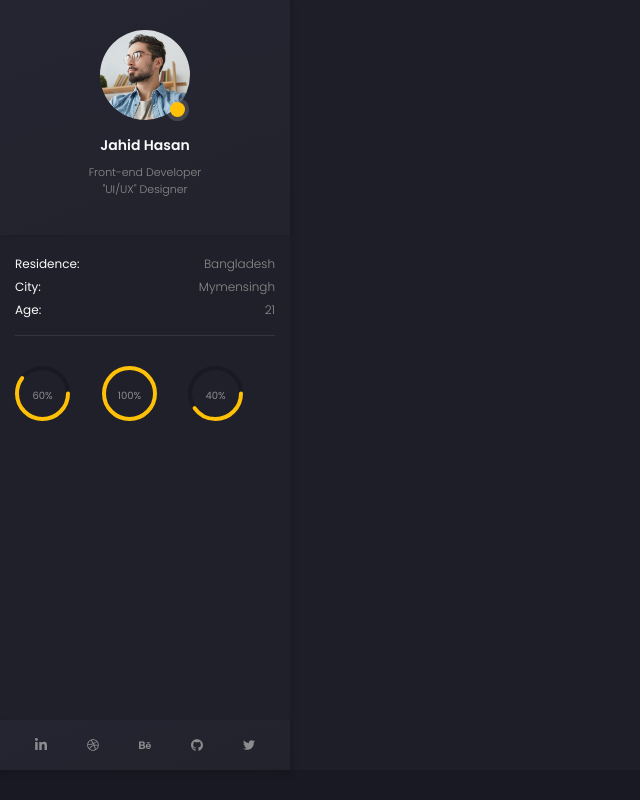
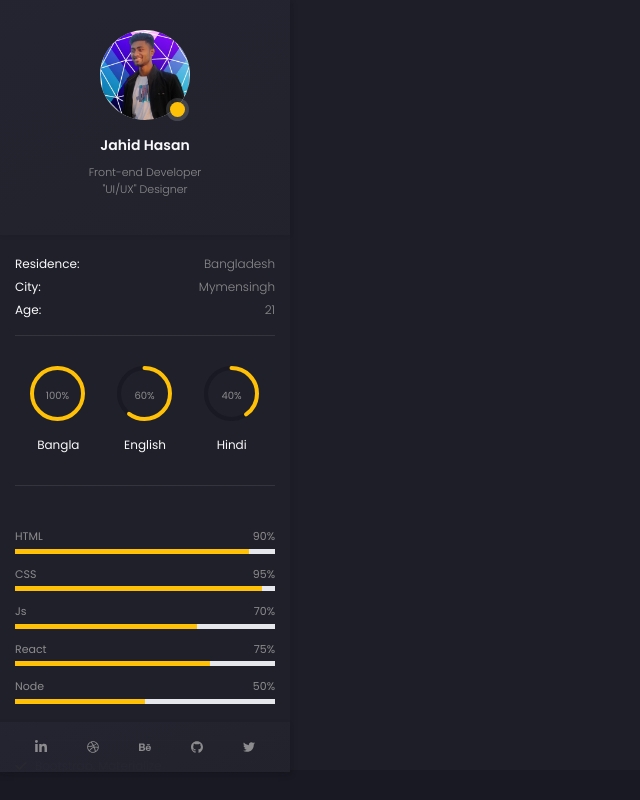
Before and after one commit to Hasan0734/my-portfolio, a Next.js app: page / in a window 1280 px wide. Shown: the whole page, without its empty margins (0-640 px from the left). Built offline with nearby package versions, Linux system fonts and the light colour scheme.

Commit message:
sidebar complete

```diff
--- a/components/AnimatedProgressProvider.js
+++ /dev/null
@@ -1,34 +0,0 @@
-import React, { useEffect, useState } from "react";
-import { Animate } from "react-move";
-export default function AnimatedProgressProvider(props) {
-  const [isAnimated, setIsAnimated] = useState(false);
-
-  useEffect(() => {
-    let interval;
-    if (props.repeat) {
-      interval = setInterval(() => {
-        setIsAnimated(!isAnimated);
-      }, props.duration * 1000);
-    } else {
-      setIsAnimated(!isAnimated);
-    }
-    interval = clearTimeout(interval);
-  }, [isAnimated, props.repeat, props.duration]);
-
-  return (
-    <Animate
-      start={() => ({
-        value: props.valueStart,
-      })}
-      update={() => ({
-        value: [isAnimated ? props.valueEnd : props.valueStart],
-        timing: {
-          duration: props.duration * 1000,
-          ease: props.easingFunction,
-        },
-      })}
-    >
-      {props.children}
-    </Animate>
-  );
-}
--- a/components/CircularProgress.js
+++ b/components/CircularProgress.js
@@ -16,8 +16,6 @@ export default function CircularProgress({
   const radius = (size - strokeWidth) / 2;
   const circumference = radius * Math.PI * 2;
   const dash = (progress * circumference) / 100;
-  console.log(dash);
-
   return (
     <svg width={size} height={size} viewBox={viewBox}>
       <circle
@@ -35,7 +33,7 @@ export default function CircularProgress({
         cy={size / 2}
         r={radius}
         strokeWidth={`${strokeWidth}px`}
-        transform={`rotate(-90) ${size / 2} ${size / 2})`}
+        transform={`rotate(-90 ${size / 2} ${size / 2})`}
         strokeDasharray={[dash, circumference - dash]}
         strokeLinecap={"round"}
         style={{ transition: "all 0.5s" }}
--- a/package.json
+++ b/package.json
@@ -9,9 +9,13 @@
     "lint": "next lint"
   },
   "dependencies": {
+    "feather-icons-react": "^0.5.0",
     "next": "12.3.1",
     "react": "18.2.0",
-    "react-dom": "18.2.0"
+    "react-dom": "18.2.0",
+    "react-icons": "^4.4.0",
+    "tailwind-scrollbar": "^2.0.1",
+    "tailwind-scrollbar-hide": "^1.1.7"
   },
   "devDependencies": {
     "autoprefixer": "^10.4.12",
--- a/pages/_document.js
+++ b/pages/_document.js
@@ -5,7 +5,7 @@ export default function Document() {
     <Html lang="en">
       <Head />
       <link rel="preconnect" href="https://fonts.googleapis.com" />
-      <link rel="preconnect" href="https://fonts.gstatic.com" crossOrigin />
+      <link rel="preconnect" href="https://fonts.gstatic.com" />
       <link
         href="https://fonts.googleapis.com/css2?family=Poppins:ital,wght@0,100;0,200;0,300;0,400;0,500;0,600;0,700;0,800;0,900;1,100;1,200;1,300;1,400;1,500;1,600;1,700;1,800;1,900&display=swap"
         rel="stylesheet"
--- a/pages/index.js
+++ b/pages/index.js
@@ -1,34 +1,46 @@
 import React, { useState } from "react";
-import "react-circular-progressbar/dist/styles.css";
 import CircularProgress from "../components/CircularProgress";
+
+const skills = [
+  { id: 1, label: "HTML", progress: 90 },
+  { id: 2, label: "CSS", progress: 95 },
+  { id: 3, label: "Js", progress: 70 },
+  { id: 4, label: "React", progress: 75 },
+  { id: 5, label: "Node", progress: 50 },
+];
 
 export default function Home() {
   const [english, setEnglish] = useState(60);
   const [bangla, setBangla] = useState(100);
   const [hindi, setHindi] = useState(40);
+
   return (
     <div className="max-w-[1440px] container w-full h-full mx-auto relative bg-[#1e1e28]">
       <div className="">
         {/* left sidebar */}
         <div
           className="bg-[#20202a] w-[290px] min-w-[290px] h-[calc(100vh_-_30px)]
-        z-[999] relative shadow-[0px_3px_8px_0_rgba(15,15,20,0.2)]"
+        z-[999] relative shadow-[0px_3px_8px_0_rgba(15,15,20,0.2)] scroll-smooth scrollbar
+
+          scrollbar-hide"
         >
-          <div className="">
-            <div className="profile_header p-[30px] h-[235px] w-full z-[9999] shadow-[0_1px_4px_0_rgba(15,15,20,0.1)]">
+          <div
+            className="profile_header p-[30px] h-[235px]  z-[9999] fixed w-[290px] min-w-[290px]
+            shadow-[0_1px_4px_0_rgba(15,15,20,0.1)]"
+          >
             <div
               className="profile_avatar w-[90px]
                h-[90px] mx-auto my-0 mb-[15px] rounded-full relative"
             >
               <div className="w-full h-full rounded-full z-0 relative profile_img">
                 <img
-                    className="rounded-full w-full h-full object-cover"
-                    src="./assets/face-1.jpg"
+                  className="rounded-full w-full h-full object-cover "
+                  src="./assets/profile.jpg"
                   alt=""
                 />
                 <div
-                    className="w-[30px] h-[30px] text-center  expand
-                  absolute  text-[11px] leading-[30px] opacity-0 z-10 self-center top-7 left-7 p-[10px]"
+                  className="w-[30px] h-[30px] text-center expand
+                  absolute  text-[11px] leading-[30px]  z-10 self-center top-7 left-7 p-[10px]"
                 >
                   <svg
                     className="text-white"
@@ -44,6 +56,7 @@ export default function Home() {
                 <div className="pro_available_light"></div>
               </div>
             </div>
+
             <div>
               <h5 className="text-[#fafafc] text-center font-semibold text-[14px]">
                 Jahid Hasan
@@ -53,7 +66,8 @@ export default function Home() {
               Front-end Developer <br /> &quot;UI/UX&quot; Designer
             </div>
           </div>
-            <div className="h-screen w-full overflow-hidden block absolute top-0">
+
+          <div className="h-full w-full block absolute top-0">
             <div
               style={{
                 transform: "translate3d(0px, 0px, 0px)",
@@ -91,7 +105,20 @@ export default function Home() {
               </div>
               <div className="p-[15px]">
                 <div className="grid grid-cols-3">
-                    <div className="mb-[15px] text-center">
+                  <div className="mb-[15px] text-center flex  flex-col items-center ">
+                    <div className="mb-[15px] w-[65%]">
+                      <CircularProgress
+                        size={55}
+                        strokeWidth={4}
+                        color={"#FFC107"}
+                        percentage={bangla}
+                      />
+                    </div>
+                    <h6 className="text-[12px] font-normal text-[#fafafc]">
+                      Bangla
+                    </h6>
+                  </div>
+                  <div className="mb-[15px] text-center flex flex-col items-center">
                     <div className="mb-[15px] w-[65%]">
                       <CircularProgress
                         size={55}
@@ -100,18 +127,12 @@ export default function Home() {
                         percentage={english}
                       />
                     </div>
+                    <h6 className="text-[12px] font-normal text-[#fafafc]">
+                      English
+                    </h6>
                   </div>
-                    <div className="mb-[15px] text-center">
+                  <div className="mb-[15px] text-center flex  flex-col items-center">
                     <div className="mb-[15px] w-[65%]">
-                        <CircularProgress
-                          size={55}
-                          strokeWidth={4}
-                          color={"#FFC107"}
-                          percentage={bangla}
-                        />
-                      </div>
-                    </div>
-                    <div className="mb-[15px] text-center">
                       <CircularProgress
                         size={55}
                         strokeWidth={4}
@@ -119,12 +140,101 @@ export default function Home() {
                         percentage={hindi}
                       />
                     </div>
+                    <h6 className="text-[12px] font-normal text-[#fafafc]">
+                      Hindi
+                    </h6>
+                  </div>
+                </div>
+                <div className="bg-[#646466] w-full h-[1px] opacity-[0.3] mt-4"></div>
+              </div>
+              <div className="p-[15px]">
+                {skills.map((skill) => (
+                  <div key={skill.id} className="progress_bar my-3">
+                    <label className="w-full text-[11px] text-[#8c8c8e] flex justify-between mb-1">
+                      <span>{skill.label}</span>
+                      <span>{skill.progress}%</span>
+                    </label>
+
+                    <div class="w-full bg-gray-200 h-[5px] dark:bg-gray-700">
+                      <div
+                        class="bg-[#FFC107] h-[5px]"
+                        style={{ width: `${skill.progress}%` }}
+                      ></div>
+                    </div>
+                  </div>
+                ))}
+                <div className="bg-[#646466] w-full h-[1px] opacity-[0.3] mt-9"></div>
+                <ul className="mt-4">
+                  <li className="text-[#8c8c8e] text-[12px] font-[300] flex gap-2 items-center">
+                    <svg
+                      className="text-[#FFC107] w-3 h-3"
+                      fill="currentColor"
+                      xmlns="http://www.w3.org/2000/svg"
+                      viewBox="0 0 512 512"
+                    >
+                      <path d="M470.6 105.4c12.5 12.5 12.5 32.8 0 45.3l-256 256c-12.5 12.5-32.8 12.5-45.3 0l-128-128c-12.5-12.5-12.5-32.8 0-45.3s32.8-12.5 45.3 0L192 338.7 425.4 105.4c12.5-12.5 32.8-12.5 45.3 0z" />
+                    </svg>
+                    <span>Bootstrap, Materialize</span>
+                  </li>
+                  <li className="text-[#8c8c8e] text-[12px] font-[300] flex gap-2 items-center">
+                    <svg
+                      className="text-[#FFC107] w-3 h-3"
+                      fill="currentColor"
+                      xmlns="http://www.w3.org/2000/svg"
+                      viewBox="0 0 512 512"
+                    >
+                      <path d="M470.6 105.4c12.5 12.5 12.5 32.8 0 45.3l-256 256c-12.5 12.5-32.8 12.5-45.3 0l-128-128c-12.5-12.5-12.5-32.8 0-45.3s32.8-12.5 45.3 0L192 338.7 425.4 105.4c12.5-12.5 32.8-12.5 45.3 0z" />
+                    </svg>
+                    <span>Stylus, Sass, Less</span>
+                  </li>
+                  <li className="text-[#8c8c8e] text-[12px] font-[300] flex gap-2 items-center">
+                    <svg
+                      className="text-[#FFC107] w-3 h-3"
+                      fill="currentColor"
+                      xmlns="http://www.w3.org/2000/svg"
+                      viewBox="0 0 512 512"
+                    >
+                      <path d="M470.6 105.4c12.5 12.5 12.5 32.8 0 45.3l-256 256c-12.5 12.5-32.8 12.5-45.3 0l-128-128c-12.5-12.5-12.5-32.8 0-45.3s32.8-12.5 45.3 0L192 338.7 425.4 105.4c12.5-12.5 32.8-12.5 45.3 0z" />
+                    </svg>
+                    <span>Gulp, Webpack, Grunt</span>
+                  </li>
+                  <li className="text-[#8c8c8e] text-[12px] font-[300] flex gap-2 items-center">
+                    <svg
+                      className="text-[#FFC107] w-3 h-3"
+                      fill="currentColor"
+                      xmlns="http://www.w3.org/2000/svg"
+                      viewBox="0 0 512 512"
+                    >
+                      <path d="M470.6 105.4c12.5 12.5 12.5 32.8 0 45.3l-256 256c-12.5 12.5-32.8 12.5-45.3 0l-128-128c-12.5-12.5-12.5-32.8 0-45.3s32.8-12.5 45.3 0L192 338.7 425.4 105.4c12.5-12.5 32.8-12.5 45.3 0z" />
+                    </svg>
+                    <span>GIT knowledge</span>
+                  </li>
+                </ul>
+                <div className="bg-[#646466] w-full h-[1px] opacity-[0.3] mt-9"></div>
+
+                <div className="mt-4">
+                  <a
+                    href="/"
+                    className="text-[#8c8c8e] text-[10px] flex gap-2 items-center tracking-[1.5px]
+                   font-semibold inline-block uppercase"
+                  >
+                    Download
+                    <svg
+                      className="w-3 h-3"
+                      xmlns="http://www.w3.org/2000/svg"
+                      fill="currentColor"
+                      viewBox="0 0 512 512"
+                    >
+                      <path d="M288 32c0-17.7-14.3-32-32-32s-32 14.3-32 32V274.7l-73.4-73.4c-12.5-12.5-32.8-12.5-45.3 0s-12.5 32.8 0 45.3l128 128c12.5 12.5 32.8 12.5 45.3 0l128-128c12.5-12.5 12.5-32.8 0-45.3s-32.8-12.5-45.3 0L288 274.7V32zM64 352c-35.3 0-64 28.7-64 64v32c0 35.3 28.7 64 64 64H448c35.3 0 64-28.7 64-64V416c0-35.3-28.7-64-64-64H346.5l-45.3 45.3c-25 25-65.5 25-90.5 0L165.5 352H64zM432 456c-13.3 0-24-10.7-24-24s10.7-24 24-24s24 10.7 24 24s-10.7 24-24 24z" />
+                    </svg>
+                  </a>
                 </div>
               </div>
             </div>
           </div>
 
-            <div className="pro_ssocial">
+          <div className="pro_ssocial fixed bottom-3 w-[290px] min-w-[290px]">
+            <dir className="flex justify-between items-center w-full pro_ssocial_main px-[35px]">
               <a className="" href="/linkedin">
                 <svg
                   className="text-[#8c8c8e] w-3"
@@ -175,7 +285,7 @@ export default function Home() {
                   <path d="M459.37 151.716c.325 4.548.325 9.097.325 13.645 0 138.72-105.583 298.558-298.558 298.558-59.452 0-114.68-17.219-161.137-47.106 8.447.974 16.568 1.299 25.34 1.299 49.055 0 94.213-16.568 130.274-44.832-46.132-.975-84.792-31.188-98.112-72.772 6.498.974 12.995 1.624 19.818 1.624 9.421 0 18.843-1.3 27.614-3.573-48.081-9.747-84.143-51.98-84.143-102.985v-1.299c13.969 7.797 30.214 12.67 47.431 13.319-28.264-18.843-46.781-51.005-46.781-87.391 0-19.492 5.197-37.36 14.294-52.954 51.655 63.675 129.3 105.258 216.365 109.807-1.624-7.797-2.599-15.918-2.599-24.04 0-57.828 46.782-104.934 104.934-104.934 30.213 0 57.502 12.67 76.67 33.137 23.715-4.548 46.456-13.32 66.599-25.34-7.798 24.366-24.366 44.833-46.132 57.827 21.117-2.273 41.584-8.122 60.426-16.243-14.292 20.791-32.161 39.308-52.628 54.253z" />
                 </svg>
               </a>
-            </div>
+            </dir>
           </div>
         </div>
       </div>
--- a/styles/globals.css
+++ b/styles/globals.css
@@ -1,27 +1,34 @@
-body {
-  font-family: 'Poppins', sans-serif;
-}
 
 @tailwind base;
 @tailwind components;
 @tailwind utilities;
+
+body {
+  font-family: 'Poppins', sans-serif;
+}
 
 .profile_header {
   background: linear-gradient(159deg, rgba(37, 37, 50, 0.98) 0%, rgba(35, 35, 45, 0.98) 100%);
 }
 
 
-.profile_header .expand {
+.expand {
   background: linear-gradient(159deg, rgba(45, 45, 58, 0.88) 0%, rgba(43, 43, 53, 0.88) 100%);
   border-radius: 50%;
   transition: 0.5s;
+  opacity: 0;
 }
 
-.profile_header .profile_img:hover .expand {
+.profile_header .profile_avatar .profile_img:hover {
+  transform: skew(1);
+
+}
+
+.profile_header .profile_avatar .profile_img:hover .expand {
   opacity: 1;
 }
 
-.profile_avatar .pro_lamp_light::before {
+.pro_lamp_light::before {
   content: "";
   position: absolute;
   bottom: -1px;
@@ -55,7 +62,7 @@ body {
   }
 }
 
-.profile_avatar .pro_available_light {
+.pro_available_light {
   position: absolute;
   bottom: 3px;
   right: 5px;
@@ -68,7 +75,7 @@ body {
   transition: 0.4s ease-in-out;
 }
 
-.profile_avatar .pro_available_light::before {
+.pro_available_light::before {
   content: '';
   position: absolute;
   height: 5px;
@@ -86,7 +93,7 @@ body {
   z-index: 99;
 }
 
-.profile_avatar .pro_available_light::after {
+.pro_available_light::after {
   position: relative;
   content: 'I am available for freelance hire';
   width: 115px;
@@ -109,39 +116,25 @@ body {
   text-align: left;
 }
 
-.profile_avatar .pro_lamp_light:hover .pro_available_light::before {
+.pro_lamp_light:hover .pro_available_light::before {
   right: 2px;
   opacity: 1;
 }
 
-.profile_avatar .pro_lamp_light:hover .pro_available_light::after {
+.pro_lamp_light:hover .pro_available_light::after {
   left: 10px;
   opacity: 1;
 }
 
-.pro_ssocial {
-  display: flex;
-  -webkit-box-align: center;
-  -ms-flex-align: center;
-  align-items: center;
-  -webkit-box-pack: justify;
-  -ms-flex-pack: justify;
-  justify-content: space-between;
-  padding: 0 35px;
+
+
+.pro_ssocial_main {
+  margin-left: 0px !important;
   height: 50px;
   background: linear-gradient(159deg, rgba(37, 37, 50, 0.98) 0%, rgba(35, 35, 45, 0.98) 100%);
-  position: absolute;
-  bottom: 0;
   -webkit-box-shadow: 0 1px 4px 0 rgb(15 15 20 / 10%);
   box-shadow: 0 1px 4px 0 rgb(15 15 20 / 10%);
-  left: 0;
   width: 100%;
   z-index: 999;
 
 }
-
-.progress-ring__circle {
-  transition: stroke-dashoffset 0.35s;
-  transform: rotate(-90deg);
-  transform-origin: 50% 50%,
-}
--- a/tailwind.config.js
+++ b/tailwind.config.js
@@ -7,5 +7,8 @@ module.exports = {
   theme: {
     extend: {},
   },
-  plugins: [],
+  plugins: [
+    require("tailwind-scrollbar")({ nocompatible: true }),
+    require("tailwind-scrollbar-hide"),
+  ],
 };
```
Also changed, not shown: pages/_app.js (+3 -4 lines), public/assets/profile.jpg (added), 1 other file (tests, documents, lock files or other folders). Lines whose indentation alone changed are shown as unchanged.
